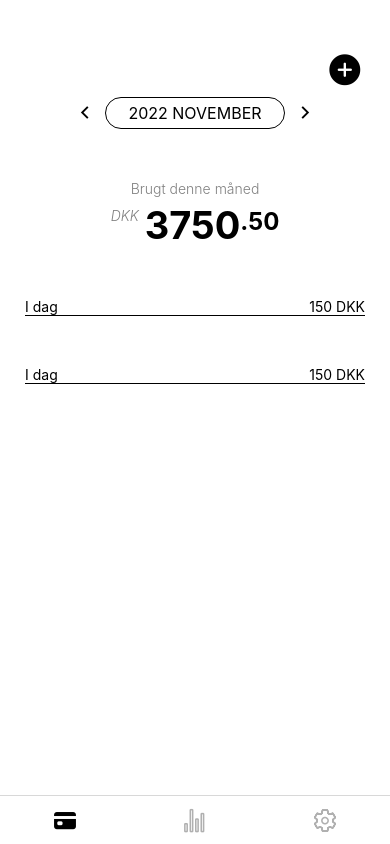
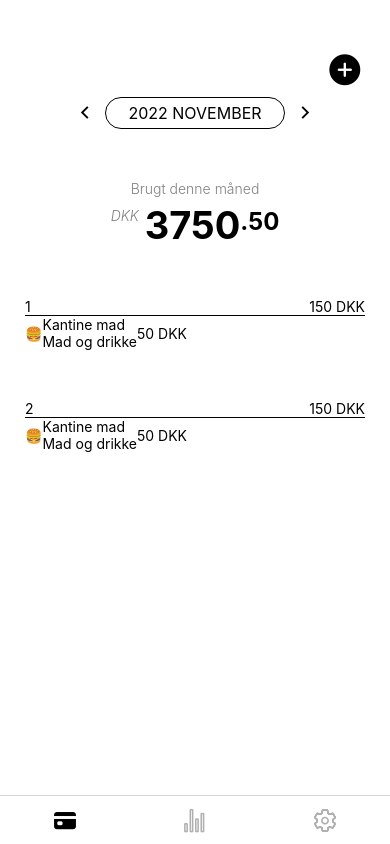
Before and after one commit to benamager/spendings-app, a React Native app: screen /Spendings in a window 390 px wide. Built offline with nearby package versions, Linux system fonts and the light colour scheme.

Commit message:
Add not done spentListItem

```diff
--- /dev/null
+++ b/src/components/SpentListItem/index.tsx
@@ -0,0 +1,18 @@
+/* SpentListItem.tsx component */
+import { View, Text } from "react-native";
+import style from "./style";
+
+const SpentListItem = ({ category, price, title }) => {
+  return (
+    <View style={style.container}>
+      <Text style={{ color: "red" }}>🍔</Text>
+      <View>
+        <Text>Kantine mad</Text>
+        <Text>Mad og drikke</Text>
+      </View>
+      <Text>50 DKK</Text>
+    </View>
+  );
+};
+
+export default SpentListItem;
--- /dev/null
+++ b/src/components/SpentListItem/style.tsx
@@ -0,0 +1,12 @@
+/* SpentListItem.tsx component style */
+import { StyleSheet } from "react-native";
+
+const style = StyleSheet.create({
+  container: {
+    maxWidth: 800,
+    flexDirection: "row",
+    alignItems: "center",
+  },
+});
+
+export default style;
--- a/src/templates/DaysFlatList/index.tsx
+++ b/src/templates/DaysFlatList/index.tsx
@@ -1,17 +1,23 @@
 /* DaysFlatList.tsx template */
 import { View, Text, FlatList } from "react-native";
 import style from "./style";
+import SpentListItem from "../../components/SpentListItem";
 
 const DaysFlatList = ({ dataForMonth }) => {
+  // component for printing the day and the total amount spent that day
+  // printing the list of items for that day
   const dayContainer = ({ item }) => {
     const eventsForDay = item.events;
 
     return (
       <View style={style.container}>
         <View style={style.header}>
-          <Text>I dag</Text>
+          <Text>{item.day}</Text>
           <Text>150 DKK</Text>
         </View>
+        {eventsForDay.map((event: any, i: number) => {
+          return <SpentListItem key={i} {...event} />;
+        })}
       </View>
     );
   };
```
